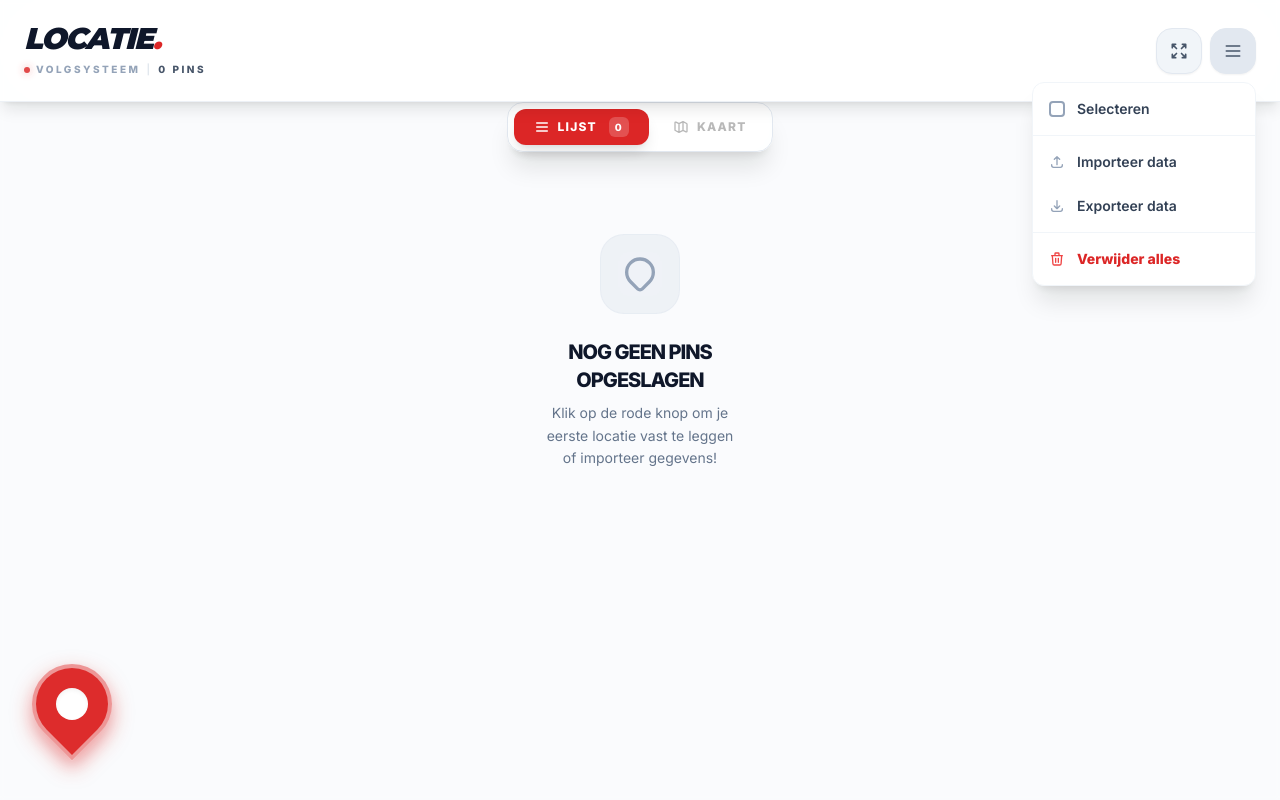
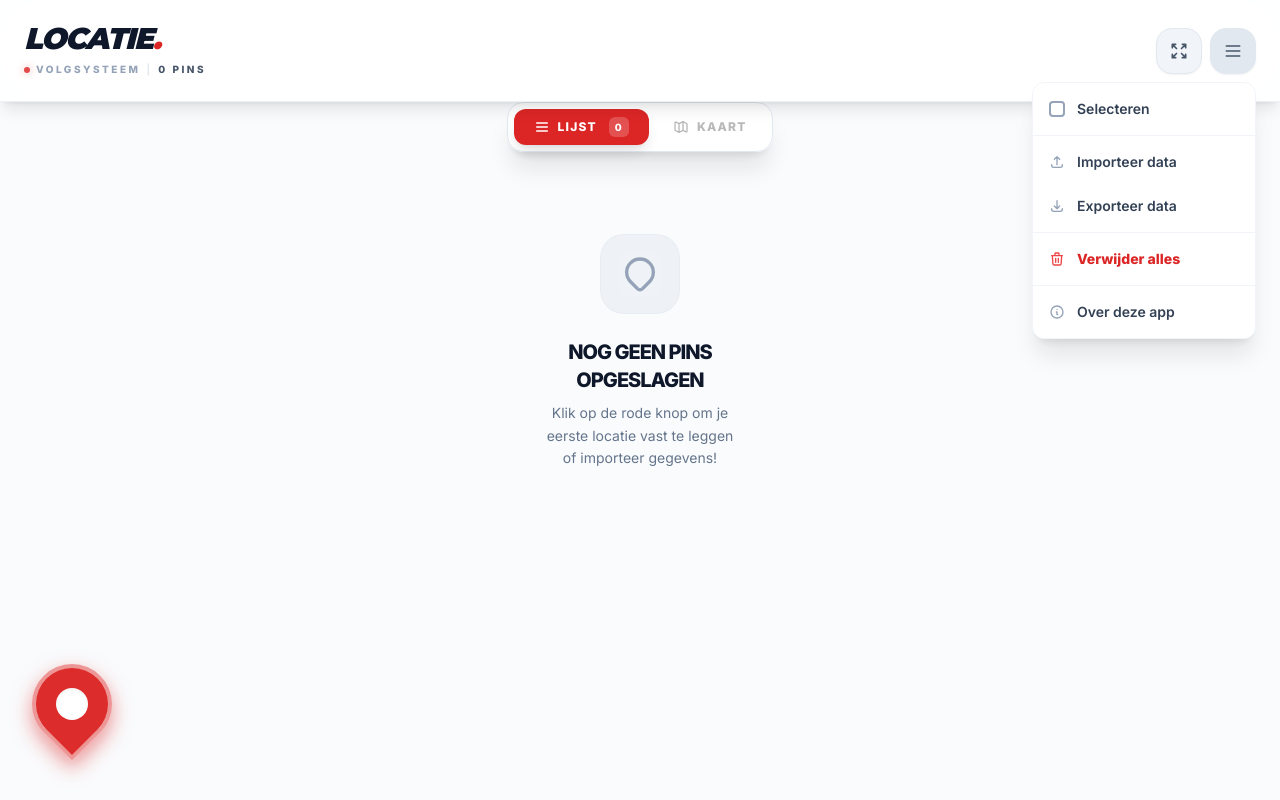
Before and after one commit to erikmeijer72/my-locater-pins-vercel, a React (Vite) app: page / in a window 1280 px wide. Both pictures are taken after a click on the button 1233 px from the left and 50 px from the top of the page. Built offline with nearby package versions, Linux system fonts and the light colour scheme.

Commit message:
AI Studio update 2026-01-04 13:56

```diff
--- a/components/Header.tsx
+++ b/components/Header.tsx
@@ -24,6 +24,7 @@ const Header: React.FC<HeaderProps> = ({
   const fileInputRef = useRef<HTMLInputElement>(null);
   const [isMenuOpen, setIsMenuOpen] = useState(false);
   const [showConfirm, setShowConfirm] = useState(false);
+  const [showAbout, setShowAbout] = useState(false);
 
   // State for Import Result Modal
   const [importStatus, setImportStatus] = useState<{ type: 'success' | 'error', title: string, message: string } | null>(null);
@@ -34,7 +35,7 @@ const Header: React.FC<HeaderProps> = ({
   useEffect(() => {
     const handleClickOutside = (event: MouseEvent) => {
       // If modal is open, ignore clicks outside the menu (modal has its own backdrop)
-      if (showConfirm || importStatus) return;
+      if (showConfirm || importStatus || showAbout) return;
 
       if (menuRef.current && !menuRef.current.contains(event.target as Node)) {
         setIsMenuOpen(false);
@@ -44,7 +45,7 @@ const Header: React.FC<HeaderProps> = ({
     return () => {
       document.removeEventListener('mousedown', handleClickOutside);
     };
-  }, [showConfirm, importStatus]);
+  }, [showConfirm, importStatus, showAbout]);
 
   const handleExport = (e: React.MouseEvent) => {
     e.preventDefault();
@@ -130,6 +131,13 @@ const Header: React.FC<HeaderProps> = ({
     e.stopPropagation();
     setIsMenuOpen(false);
     if (onToggleSelectionMode) onToggleSelectionMode();
+  };
+
+  const handleAboutClick = (e: React.MouseEvent) => {
+    e.preventDefault();
+    e.stopPropagation();
+    setIsMenuOpen(false);
+    setShowAbout(true);
   };
 
   const confirmDelete = () => {
@@ -235,6 +243,19 @@ const Header: React.FC<HeaderProps> = ({
                   </svg>
                   <span className="font-bold">Verwijder alles</span>
                 </button>
+
+                <div className="h-px bg-slate-100 my-1"></div>
+
+                <button
+                  onClick={handleAboutClick}
+                  className="w-full text-left px-4 py-3 text-sm text-slate-700 hover:bg-slate-50 flex items-center gap-3 transition-colors cursor-pointer"
+                  type="button"
+                >
+                  <svg className="w-4 h-4 text-slate-400" fill="none" stroke="currentColor" viewBox="0 0 24 24">
+                    <path strokeLinecap="round" strokeLinejoin="round" strokeWidth={2} d="M13 16h-1v-4h-1m1-4h.01M21 12a9 9 0 11-18 0 9 9 0 0118 0z" />
+                  </svg>
+                  <span className="font-semibold">Over deze app</span>
+                </button>
               </div>
             </div>
           )}
@@ -283,6 +304,34 @@ const Header: React.FC<HeaderProps> = ({
         </div>
       )}
 
+      {showAbout && (
+        <div className="fixed inset-0 z-[9999] flex items-start justify-center p-4 pt-48">
+          <div
+            className="absolute inset-0 bg-slate-900/60 backdrop-blur-sm transition-opacity"
+            onClick={() => setShowAbout(false)}
+          ></div>
+          <div className="relative bg-white rounded-2xl shadow-2xl p-6 w-full max-w-sm border border-slate-100 animate-in slide-in-from-top-10 fade-in duration-300">
+            <div className="flex flex-col items-center text-center">
+              <div className="w-12 h-12 bg-slate-100 text-slate-600 rounded-full flex items-center justify-center mb-4">
+                <svg className="w-6 h-6" fill="none" stroke="currentColor" viewBox="0 0 24 24">
+                   <path strokeLinecap="round" strokeLinejoin="round" strokeWidth={2} d="M13 16h-1v-4h-1m1-4h.01M21 12a9 9 0 11-18 0 9 9 0 0118 0z" />
+                </svg>
+              </div>
+              <h3 className="text-lg font-black text-slate-900 mb-2">Over deze app</h3>
+              <p className="text-sm text-slate-500 mb-6 font-medium leading-relaxed">
+                Gemaakt door E. Meijer (januari 2026)
+              </p>
+              <button
+                onClick={() => setShowAbout(false)}
+                className="w-full px-4 py-3 rounded-xl text-sm font-bold text-white bg-slate-900 hover:bg-slate-800 shadow-lg shadow-slate-900/20 transition-all active:scale-95"
+              >
+                Sluiten
+              </button>
+            </div>
+          </div>
+        </div>
+      )}
+
       {showConfirm && (
         <div className="fixed inset-0 z-[9999] flex items-start justify-center p-4 pt-48">
           <div
```
